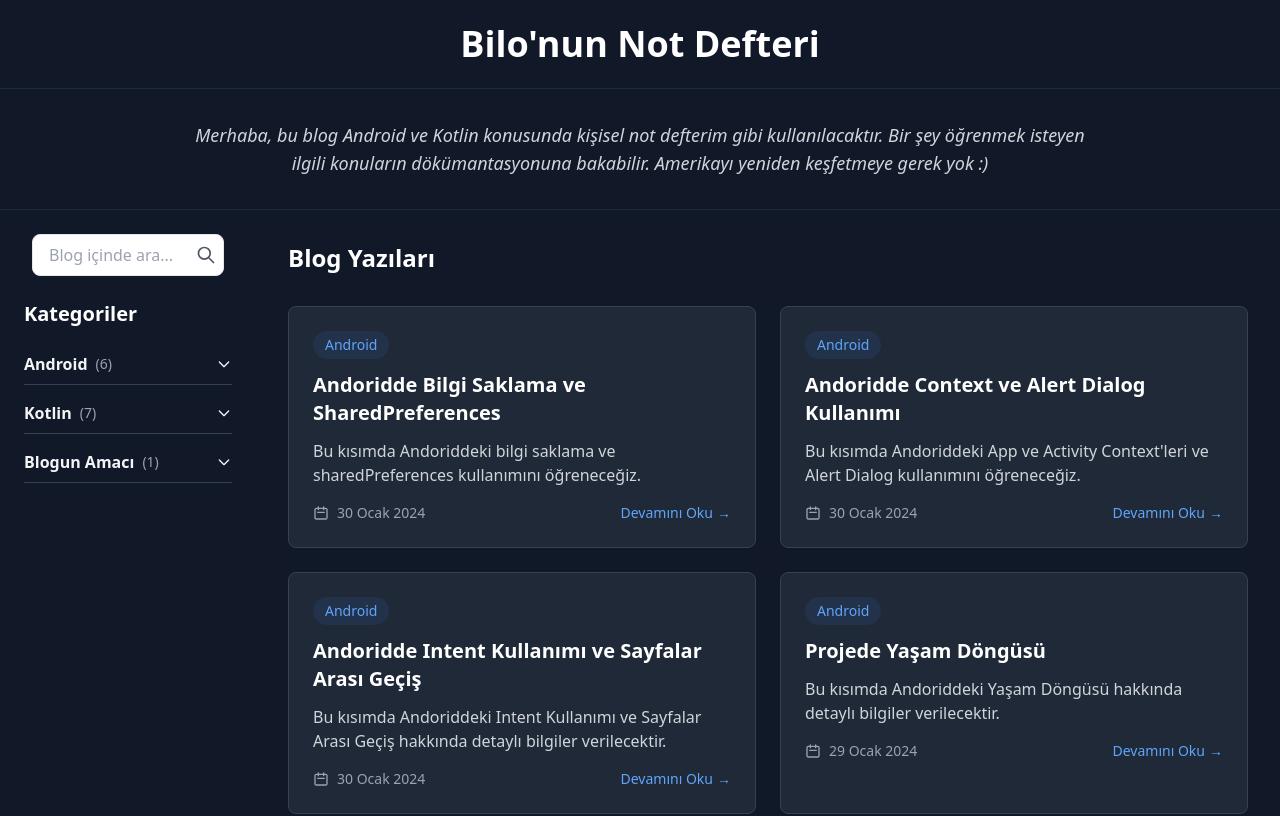
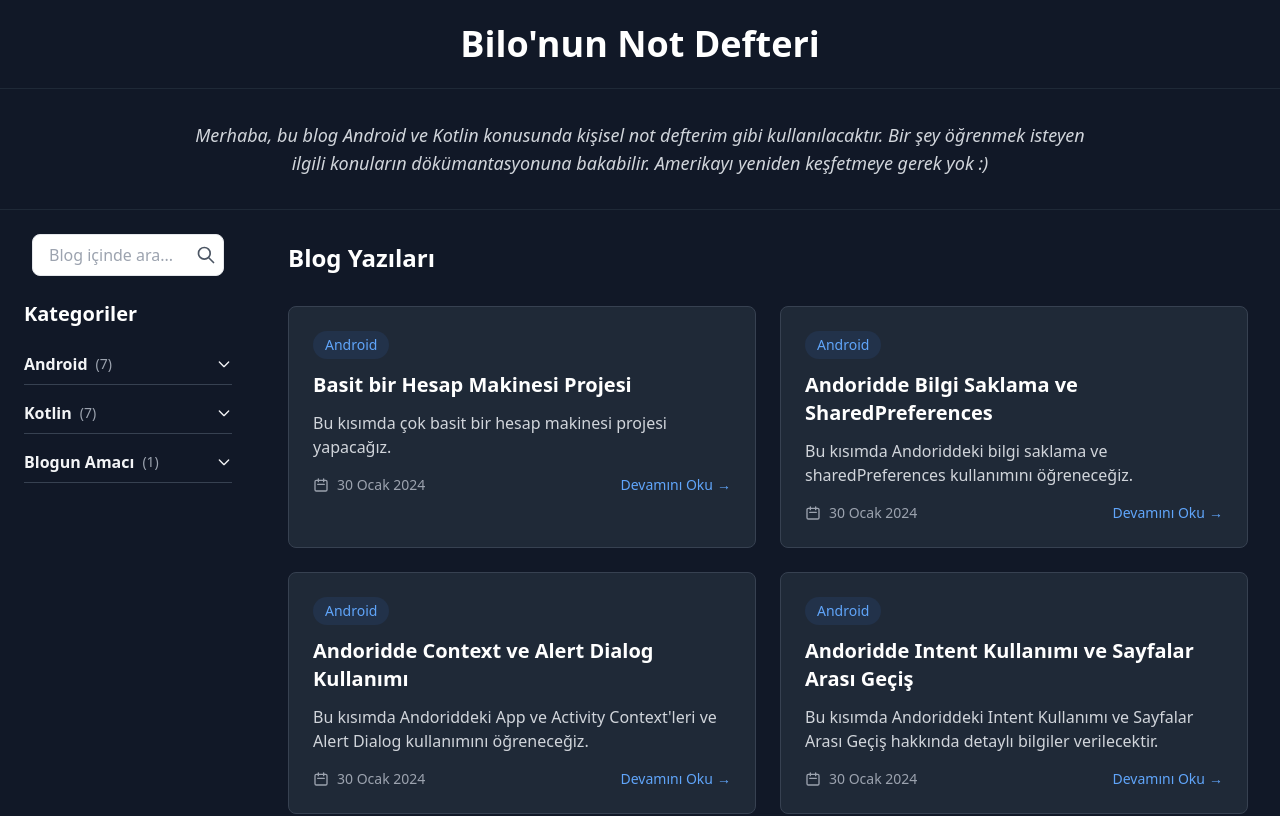
Before and after one commit to B1L0CAN/blog, a Next.js app: page / in a window 1280 px wide. Shown: the top 816 px of the page. Built offline with nearby package versions, Linux system fonts and the light colour scheme.

Commit message:
Resim ve içerik güncellendi

```diff
--- a/src/data/posts.ts
+++ b/src/data/posts.ts
@@ -9,6 +9,193 @@ const createPost = (post: Omit<Post, 'slug'>): Post => ({
 });
 
 const POST_CONTENTS = {
+    hesapMakinesi: `
+
+Merhaba, bu kısımda çok basit bir hesap makinesi projesi yapacağız.
+
+Bu tarz bir hesap makinesi yapmanın çok fazla yolu var, bu yazıda çok çok basit manada bir hesap makinesi yapacağız.
+
+## Layout ve XML Kısmı
+
+İlk olarak Düzen kısmıyla başlayalım.
+
+Basit olsun diye constraintLayout kullandım ben, buton kısımları iç içe olacak şekilde LinearLayout kullanılarak falan da yapılabilirdi..
+
+<img src="/images/hesapMakinesi1.png" width="600" height="550" style="object-fit: cover; display: block; margin: 0 auto;" loading="lazy" alt="Blog Resmi" />
+
+> Sayıları almak için plainText yerine direkt number komponentini koyuyoruz. Böylece sayı klavyesi açılacak.
+
+> Butonlarımızın onClick özelliğini MainActivity'deki fonksiyonlara bağlayacağız. İsimlerini toplama, cikarma, carpma ve bolme olarak belirledik.
+
+Şimdi xml kısmını yazalım.
+
+\`\`\`xml
+<?xml version="1.0" encoding="utf-8"?>
+<androidx.constraintlayout.widget.ConstraintLayout xmlns:android="http://schemas.android.com/apk/res/android"
+    xmlns:app="http://schemas.android.com/apk/res-auto"
+    xmlns:tools="http://schemas.android.com/tools"
+    android:id="@+id/main"
+    android:layout_width="match_parent"
+    android:layout_height="match_parent"
+    tools:context=".MainActivity">
+
+    <Button
+        android:id="@+id/button"
+        android:layout_width="70dp"
+        android:layout_height="56dp"
+        android:layout_marginStart="16dp"
+        android:layout_marginTop="32dp"
+        android:onClick="toplama"
+        android:text="+"
+        android:textSize="24sp"
+        app:layout_constraintStart_toStartOf="parent"
+        app:layout_constraintTop_toBottomOf="@+id/editTextNumber2" />
+
+    <Button
+        android:id="@+id/button2"
+        android:layout_width="70dp"
+        android:layout_height="56dp"
+        android:layout_marginStart="32dp"
+        android:onClick="cikarma"
+        android:text="-"
+        android:textSize="24sp"
+        app:layout_constraintStart_toEndOf="@+id/button"
+        app:layout_constraintTop_toTopOf="@+id/button" />
+
+    <Button
+        android:id="@+id/button3"
+        android:layout_width="70dp"
+        android:layout_height="56dp"
+        android:layout_marginEnd="32dp"
+        android:onClick="carpma"
+        android:text="*"
+        android:textSize="24sp"
+        app:layout_constraintEnd_toStartOf="@+id/button4"
+        app:layout_constraintTop_toTopOf="@+id/button2" />
+
+    <Button
+        android:id="@+id/button4"
+        android:layout_width="70dp"
+        android:layout_height="56dp"
+        android:layout_marginEnd="16dp"
+        android:onClick="bolme"
+        android:text="/"
+        android:textSize="24sp"
+        app:layout_constraintEnd_toEndOf="parent"
+        app:layout_constraintTop_toTopOf="@+id/button" />
+
+    <TextView
+        android:id="@+id/textView"
+        android:layout_width="317dp"
+        android:layout_height="64dp"
+        android:layout_marginTop="50dp"
+        android:text="SONUÇ:"
+        android:textAlignment="center"
+        android:textSize="24sp"
+        app:layout_constraintEnd_toEndOf="parent"
+        app:layout_constraintStart_toStartOf="parent"
+        app:layout_constraintTop_toBottomOf="@+id/button2" />
+
+    <EditText
+        android:id="@+id/editTextNumber"
+        android:layout_width="wrap_content"
+        android:layout_height="wrap_content"
+        android:layout_marginTop="50dp"
+        android:ems="10"
+        android:hint="İlk sayıyı giriniz"
+        android:inputType="number"
+        app:layout_constraintEnd_toEndOf="parent"
+        app:layout_constraintStart_toStartOf="parent"
+        app:layout_constraintTop_toTopOf="parent" />
+
+    <EditText
+        android:id="@+id/editTextNumber2"
+        android:layout_width="wrap_content"
+        android:layout_height="wrap_content"
+        android:layout_marginTop="24dp"
+        android:ems="10"
+        android:hint="İkinci sayıyı giriniz"
+        android:inputType="number"
+        app:layout_constraintEnd_toEndOf="parent"
+        app:layout_constraintStart_toStartOf="parent"
+        app:layout_constraintTop_toBottomOf="@+id/editTextNumber" />
+
+</androidx.constraintlayout.widget.ConstraintLayout>
+\`\`\`
+
+## MainActivity.kt Kısmı
+
+İlk olarak işe başlamadan önce view binding'i import ettik.
+
+Ardından verimliliği arttırmak adına sayi1, sayi2 ve sonuc değişkenlerini sınıfın başında tanımladık, bu şekilde her fonksiyonda kullanabiliriz.
+
+\`\`\`kotlin
+var sayi1: Double ?= null
+var sayi2: Double ?= null
+var sonuc: Double ?= null
+\`\`\`
+
+Şimdi toplama,cikarma,carpma ve bolme fonksiyonlarını yazalım.
+
+\`\`\`kotlin
+ fun toplama (view: View){
+        sayi1= binding.editTextNumber.text.toString().toDoubleOrNull()
+        sayi2= binding.editTextNumber2.text.toString().toDoubleOrNull()
+
+        if(sayi1!= null && sayi2 !=null){
+            sonuc = sayi1!!+sayi2!!
+            binding.textView.text= "Sonuc: {sonuc}"// Süslü parantezden önceki $ işareti silindi.
+        } else{
+            Toast.makeText(this@MainActivity,"Sayı kutucuğu boş bırakılamaz",Toast.LENGTH_LONG).show()
+        }
+    }
+
+    fun cikarma (view: View){
+
+        sayi1= binding.editTextNumber.text.toString().toDoubleOrNull()
+        sayi2= binding.editTextNumber2.text.toString().toDoubleOrNull()
+
+        if(sayi1!= null && sayi2 !=null){
+            sonuc = sayi1!!-sayi2!!
+            binding.textView.text= "Sonuc: {sonuc}"// Süslü parantezden önceki $ işareti silindi.
+        } else{
+            Toast.makeText(this@MainActivity,"Sayı kutucuğu boş bırakılamaz",Toast.LENGTH_LONG).show()
+        }
+    }
+
+    fun carpma (view: View){
+
+        sayi1= binding.editTextNumber.text.toString().toDoubleOrNull()
+        sayi2= binding.editTextNumber2.text.toString().toDoubleOrNull()
+
+        if(sayi1!= null && sayi2 !=null){
+            sonuc = sayi1!!*sayi2!!
+            binding.textView.text= "Sonuc: {sonuc}" // Süslü parantezden önceki $ işareti silindi.
+        } else{
+            Toast.makeText(this@MainActivity,"Sayı kutucuğu boş bırakılamaz",Toast.LENGTH_LONG).show()
+        }
+    }
+
+    fun bolme (view: View){
+
+        sayi1= binding.editTextNumber.text.toString().toDoubleOrNull()
+        sayi2= binding.editTextNumber2.text.toString().toDoubleOrNull()
+
+        if(sayi1!= null && sayi2 !=null){
+            sonuc = sayi1!!/sayi2!!
+            binding.textView.text= "Sonuc: {sonuc}" // Süslü parantezden önceki $ işareti silindi.
+        } else{
+            Toast.makeText(this@MainActivity,"Sayı kutucuğu boş bırakılamaz",Toast.LENGTH_LONG).show()
+        }
+    }
+\`\`\`
+
+> Eğer boş kutucuk bırakılırsa Toast mesajında "Sayı kutucuğu boş bırakılamaz" mesajı görüntülenir.
+
+<img src="/images/hesapMakinesi2.png" width="700" height="170" style="object-fit: cover; display: block; margin: 0 auto;" loading="lazy" alt="Blog Resmi" />
+
+
+    `,
     sharedPreferences: `
 
 ## SharedPreferences Kullanımı
@@ -1565,6 +1752,14 @@ var camelCase = "Camel Case yazım örneği"
 };
 
 export const posts: Post[] = [
+    createPost({
+        id: 14,
+        title: "Basit bir Hesap Makinesi Projesi",
+        content: POST_CONTENTS.hesapMakinesi,
+        date: "2024-01-30",
+        summary: "Bu kısımda çok basit bir hesap makinesi projesi yapacağız.",
+        category: "Android"
+      }),
     createPost({
         id: 13,
         title: "Andoridde Bilgi Saklama ve SharedPreferences",
```
Also changed, not shown: public/images/hesapMakinesi1.png (added), public/images/hesapMakinesi2.png (added).
